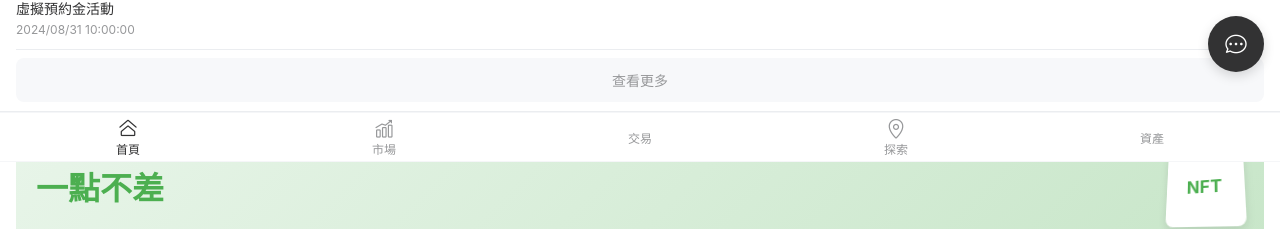
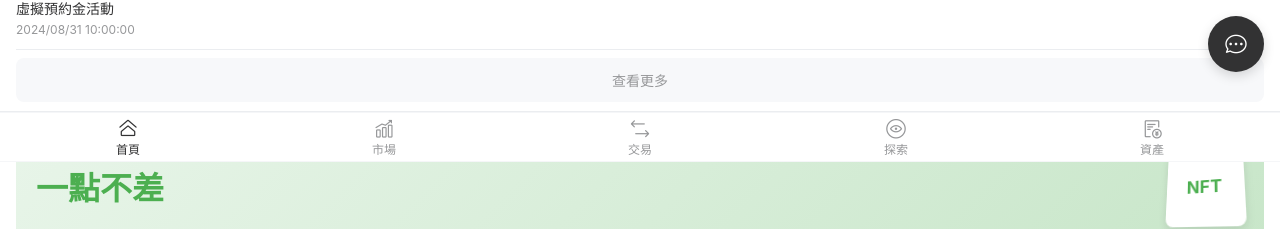
Before and after one commit to myuu69700-ship-it/web3_h5, a Vue app: page / in a window 1280 px wide. Shown: the part 638-867 px from the top of the page. Built offline with nearby package versions, Linux system fonts and the light colour scheme.

Commit message:
icon 替换

```diff
--- a/src/components/TabBar.vue
+++ b/src/components/TabBar.vue
@@ -9,10 +9,10 @@
     <van-tabbar-item name="trade" :icon="tradeIcon">
       {{ t('trade') }}
     </van-tabbar-item>
-    <van-tabbar-item name="explore" icon="location-o">
+    <van-tabbar-item name="explore" icon="browsing-history-o">
       {{ t('explore') }}
     </van-tabbar-item>
-    <van-tabbar-item name="asset" icon="wallet-o">
+    <van-tabbar-item name="asset" icon="balance-list-o">
       {{ t('assets') }}
     </van-tabbar-item>
   </van-tabbar>
@@ -62,7 +62,7 @@ const onChange = (name) => {
 }
 
 // Trade 图标使用 exchange 或 swap-o
-const tradeIcon = 'swap-o'
+const tradeIcon = 'exchange'
 </script>
 
 <style lang="scss" scoped>
```
